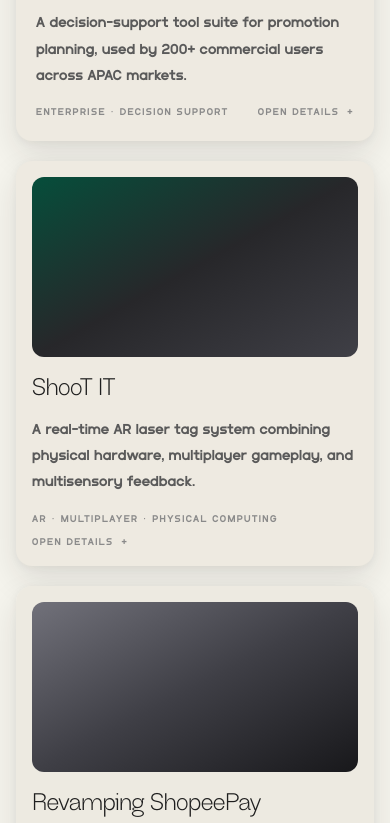
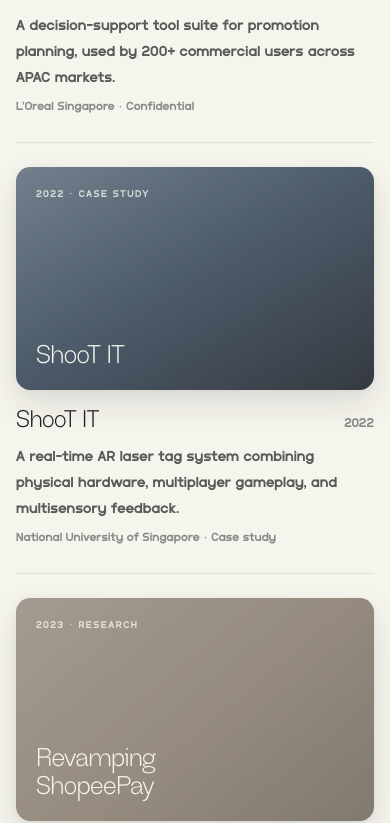
Before and after one commit to arindamshivatrip/P2, a Next.js app: page / in a window 390 px wide. Shown: the part 945-1768 px from the top of the page. Built offline with nearby package versions, Linux system fonts and the light colour scheme.

Commit message:
Rebuild homepage featured work

```diff
--- a/src/components/home/home-selected-projects-section.tsx
+++ b/src/components/home/home-selected-projects-section.tsx
@@ -1,44 +1,63 @@
 import Link from "next/link";
+import { HomeSelectedProjects, type SelectedWorkItem } from "@/components/home/home-selected-projects";
 import { Container } from "@/components/layout/container";
 import { Section } from "@/components/layout/section";
+import { getFallbackCoverImage } from "@/components/work/tile-media";
 import { DisplayHeading } from "@/components/typography/display-heading";
-import { ProjectCard } from "@/components/ui/project-card";
 import { Reveal } from "@/components/ui/reveal";
 import { projectsContent } from "@/data/home";
 import { getHomeFeaturedProjects, getProjectDestinationHref } from "@/data/projects";
+import { getProjectAssetAvailability } from "@/lib/project-assets.server";
 import type { Project } from "@/types/project";
 
-const featuredProjects = getHomeFeaturedProjects();
-const featuredProject = featuredProjects[0];
-const supportingProjects = featuredProjects.slice(1, 3);
-
-const visualByTone = {
-  featured: "min-h-[260px] md:min-h-[420px] bg-gradient-to-br from-zinc-700 via-zinc-900 to-[#17343f]",
-  supportingA: "min-h-[180px] bg-gradient-to-br from-emerald-900 via-zinc-800 to-zinc-700",
-  supportingB: "min-h-[170px] bg-gradient-to-br from-zinc-500 via-zinc-700 to-zinc-900"
-} as const;
-
-function getFeaturedVisualClass(project: Project): string {
-  if (project.tileMediaAspect === "widescreen-16-9") {
-    return "aspect-[16/9] bg-gradient-to-br from-zinc-700 via-zinc-900 to-[#17343f]";
+// Honest, single-word context per project — derived, mirrors the /work index.
+function getStatusLabel(project: Project): string {
+  if (project.nda?.isRestricted) {
+    return "Confidential";
   }
-
-  return visualByTone.featured;
+  if (project.entryType === "research") {
+    return "Research";
+  }
+  if (project.status === "In Progress") {
+    return "In progress";
+  }
+  if (project.status === "Case Study") {
+    return "Case study";
+  }
+  return project.status;
 }
 
-export function HomeSelectedProjectsSection() {
-  if (!featuredProject) {
+export async function HomeSelectedProjectsSection() {
+  const featured = getHomeFeaturedProjects().slice(0, 3);
+
+  if (featured.length === 0) {
     return null;
   }
 
+  const items: SelectedWorkItem[] = await Promise.all(
+    featured.map(async (project) => {
+      const availability = await getProjectAssetAvailability(project);
+      return {
+        id: project.id,
+        href: getProjectDestinationHref(project),
+        title: project.title,
+        oneLiner: project.oneLiner,
+        year: project.meta.year,
+        org: project.meta.org,
+        statusLabel: getStatusLabel(project),
+        fallbackGradient: getFallbackCoverImage(project, "standard"),
+        cover: availability.coverImage ? project.coverImage : undefined,
+        video: availability.video ? project.video?.src : undefined
+      };
+    })
+  );
+
   return (
-    <Section className="bg-background pt-3 md:pt-5 pb-8 md:pb-10">
+    <Section className="bg-background pt-3 pb-8 md:pt-5 md:pb-10">
       <Container>
         <div className="flex items-end justify-between gap-4">
           <Reveal>
-            <DisplayHeading as="h2">
-              {projectsContent.title}
-            </DisplayHeading>
+            <DisplayHeading as="h2">{projectsContent.title}</DisplayHeading>
           </Reveal>
           <Reveal delay={0.04}>
             <Link
@@ -50,57 +69,7 @@
           </Reveal>
         </div>
 
-        <div className="mt-10 grid gap-5 lg:grid-cols-[minmax(0,1.58fr)_minmax(0,0.92fr)] lg:items-start">
-          <div className="space-y-5">
-            <Reveal>
-              <Link href={getProjectDestinationHref(featuredProject)} className="block">
-                <ProjectCard
-                  title={featuredProject.title}
-                  summary={featuredProject.oneLiner}
-                  tags={(featuredProject.tags ?? featuredProject.categories).slice(0, 3)}
-                  tone="featured"
-                  visualClassName={getFeaturedVisualClass(featuredProject)}
-                  visualVideoSrc={featuredProject.video?.src}
-                  visualVideoTitle={featuredProject.video?.title}
-                  className="h-full p-5 md:p-6"
-                  interactive
-                />
-              </Link>
-            </Reveal>
-          </div>
-
-          <div className="space-y-5">
-            {supportingProjects[0] ? (
-              <Reveal delay={0.06}>
-                <Link href={getProjectDestinationHref(supportingProjects[0])} className="block">
-                  <ProjectCard
-                    title={supportingProjects[0].title}
-                    summary={supportingProjects[0].oneLiner}
-                    tags={(supportingProjects[0].tags ?? supportingProjects[0].categories).slice(0, 3)}
-                    tone="supportingA"
-                    visualClassName={visualByTone.supportingA}
-                    interactive
-                  />
-                </Link>
-              </Reveal>
-            ) : null}
-
-            {supportingProjects[1] ? (
-              <Reveal delay={0.12}>
-                <Link href={getProjectDestinationHref(supportingProjects[1])} className="block">
-                  <ProjectCard
-                    title={supportingProjects[1].title}
-                    summary={supportingProjects[1].oneLiner}
-                    tags={(supportingProjects[1].tags ?? supportingProjects[1].categories).slice(0, 3)}
-                    tone="supportingB"
-                    visualClassName={visualByTone.supportingB}
-                    interactive
-                  />
-                </Link>
-              </Reveal>
-            ) : null}
-          </div>
-        </div>
+        <HomeSelectedProjects items={items} />
       </Container>
     </Section>
   );
--- /dev/null
+++ b/src/components/home/home-selected-projects.tsx
@@ -0,0 +1,177 @@
+"use client";
+
+import Link from "next/link";
+import { AnimatePresence, motion, useReducedMotion } from "framer-motion";
+import { useEffect, useState } from "react";
+import { cn } from "@/lib/utils";
+
+export type SelectedWorkItem = {
+  id: string;
+  href: string;
+  title: string;
+  oneLiner: string;
+  year: string;
+  org?: string;
+  statusLabel: string;
+  fallbackGradient: string;
+  cover?: string;
+  video?: string;
+};
+
+type HomeSelectedProjectsProps = {
+  items: SelectedWorkItem[];
+};
+
+// Media for one project — mirrors the /work row preview so the two surfaces
+// read as siblings: real video/cover when it exists, otherwise the designed
+// themed gradient with a typographic overlay (never a broken/blank frame).
+function PreviewMedia({ item }: { item: SelectedWorkItem }) {
+  if (item.video) {
+    return (
+      <video
+        className="absolute inset-0 h-full w-full object-cover"
+        src={item.video}
+        autoPlay
+        loop
+        muted
+        playsInline
+        controls={false}
+        preload="metadata"
+        tabIndex={-1}
+      />
+    );
+  }
+
+  if (item.cover) {
+    return (
+      // eslint-disable-next-line @next/next/no-img-element
+      <img
+        className="absolute inset-0 h-full w-full object-cover"
+        src={item.cover}
+        alt=""
+        loading="eager"
+        decoding="async"
+      />
+    );
+  }
+
+  return (
+    <div className="absolute inset-0" style={{ backgroundImage: item.fallbackGradient }}>
+      <div className="absolute inset-0 bg-[rgba(31,31,31,0.28)]" />
+      <div className="absolute inset-0 flex flex-col justify-between p-5 md:p-6">
+        <span className="font-body text-label uppercase text-background/80">
+          {item.year} · {item.statusLabel}
+        </span>
+        <span className="max-w-[14ch] font-display text-[1.6rem] leading-[1.1] tracking-tight text-background">
+          {item.title}
+        </span>
+      </div>
+    </div>
+  );
+}
+
+function RowMeta({ item }: { item: SelectedWorkItem }) {
+  return (
+    <div className="mt-2 flex flex-wrap items-baseline justify-between gap-x-6 gap-y-1.5">
+      <p className="max-w-[52ch] font-body text-base leading-relaxed text-text-secondary">
+        {item.oneLiner}
+      </p>
+      <span className="font-body text-caption text-text-muted">
+        {[item.org, item.statusLabel].filter(Boolean).join(" · ")}
+      </span>
+    </div>
+  );
+}
+
+// Selected Work Ledger with Active Preview: a text-first list of large editorial
+// rows beside one persistent preview panel that starts on the first project and
+// follows hover/focus. Every fact (title, year, one-liner, org/status) stays in
+// the row itself — the panel is a bonus, not the source of truth. Mobile stacks
+// each project with its own inline preview (no hover dependency).
+export function HomeSelectedProjects({ items }: HomeSelectedProjectsProps) {
+  const prefersReducedMotion = useReducedMotion();
+  const [finePointer, setFinePointer] = useState(false);
+  const [activeId, setActiveId] = useState(items[0]?.id ?? "");
+
+  useEffect(() => {
+    const query = window.matchMedia("(hover: hover) and (pointer: fine)");
+    setFinePointer(query.matches);
+    const onChange = (event: MediaQueryListEvent) => setFinePointer(event.matches);
+    query.addEventListener("change", onChange);
+    return () => query.removeEventListener("change", onChange);
+  }, []);
+
+  if (items.length === 0) {
+    return null;
+  }
+
+  const active = items.find((item) => item.id === activeId) ?? items[0];
+  const fade = prefersReducedMotion ? 0.12 : 0.3;
+
+  return (
+    <>
+      {/* Desktop: ledger + one persistent preview */}
+      <div className="mt-8 hidden gap-10 lg:grid lg:grid-cols-[minmax(0,1.12fr)_minmax(0,0.88fr)] lg:items-start">
+        <ul className="group/list">
+          {items.map((item) => (
+            <li key={item.id}>
+              <Link
+                href={item.href}
+                onPointerEnter={finePointer ? () => setActiveId(item.id) : undefined}
+                onFocus={() => setActiveId(item.id)}
+                className={cn(
+                  "group/row block border-t border-border/60 py-6 transition-opacity duration-200 last:border-b md:py-7",
+                  finePointer && "group-hover/list:opacity-45 hover:!opacity-100",
+                  finePointer && activeId === item.id && "!opacity-100"
+                )}
+              >
+                <div className="flex flex-wrap items-baseline justify-between gap-x-6 gap-y-1">
+                  <h3 className="font-display text-[clamp(1.8rem,2.6vw,2.6rem)] leading-[1.05] tracking-tight transition-transform duration-200 motion-safe:group-hover/row:translate-x-2">
+                    {item.title}
+                  </h3>
+                  <span className="font-body text-sm text-text-muted">{item.year}</span>
+                </div>
+                <RowMeta item={item} />
+              </Link>
+            </li>
+          ))}
+        </ul>
+
+        <div className="sticky top-24">
+          <div className="relative aspect-[4/3] w-full overflow-hidden rounded-[1rem] shadow-card">
+            <AnimatePresence>
+              <motion.div
+                key={active.id}
+                className="absolute inset-0"
+                initial={{ opacity: 0 }}
+                animate={{ opacity: 1 }}
+                exit={{ opacity: 0 }}
+                transition={{ duration: fade, ease: [0.22, 0.61, 0.36, 1] }}
+              >
+                <PreviewMedia item={active} />
+              </motion.div>
+            </AnimatePresence>
+          </div>
+        </div>
+      </div>
+
+      {/* Mobile: stacked rows, each with its own inline preview */}
+      <ul className="mt-6 lg:hidden">
+        {items.map((item) => (
+          <li key={item.id} className="border-t border-border/60 py-6 first:border-t-0 first:pt-2">
+            <Link href={item.href} className="block">
+              <div className="relative aspect-[16/10] w-full overflow-hidden rounded-[0.9rem] shadow-card">
+                <PreviewMedia item={item} />
+              </div>
+              <div className="mt-4 flex flex-wrap items-baseline justify-between gap-x-4 gap-y-1">
+                <h3 className="font-display text-2xl leading-tight tracking-tight">{item.title}</h3>
+                <span className="font-body text-sm text-text-muted">{item.year}</span>
+              </div>
+              <RowMeta item={item} />
+            </Link>
+          </li>
+        ))}
+      </ul>
+    </>
+  );
+}
```
Also changed, not shown: src/components/layout/site-header.tsx (+25 -6 lines).
